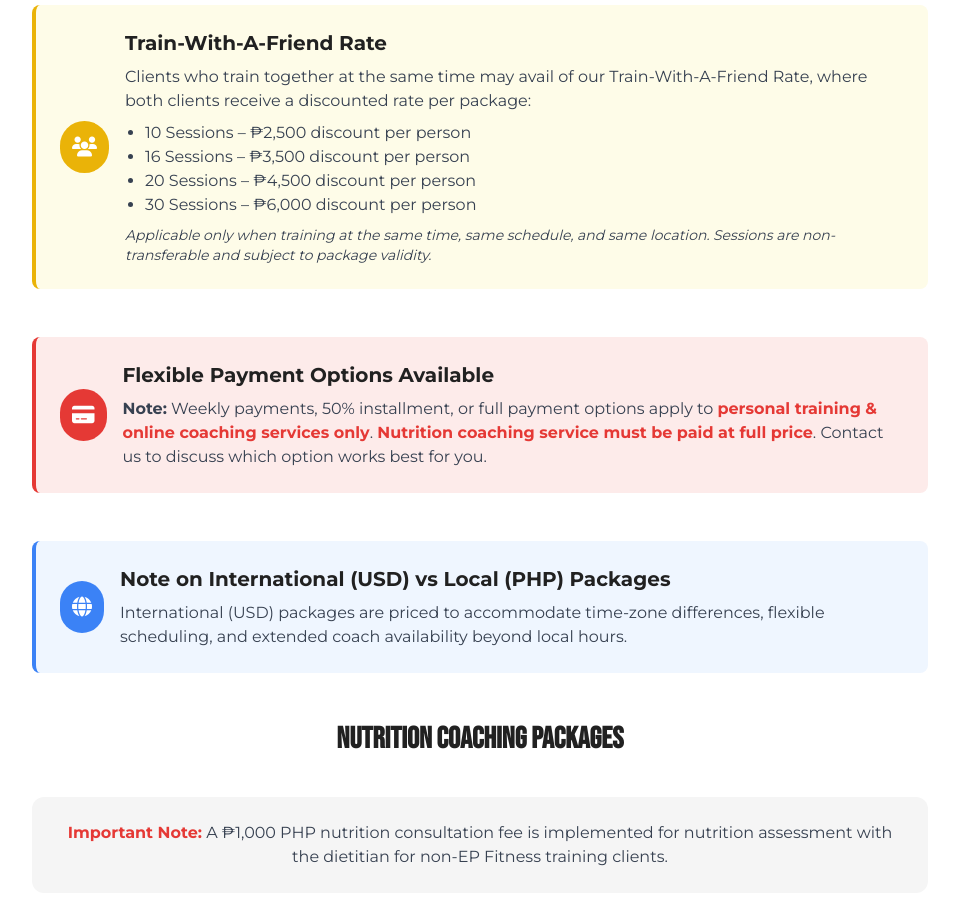
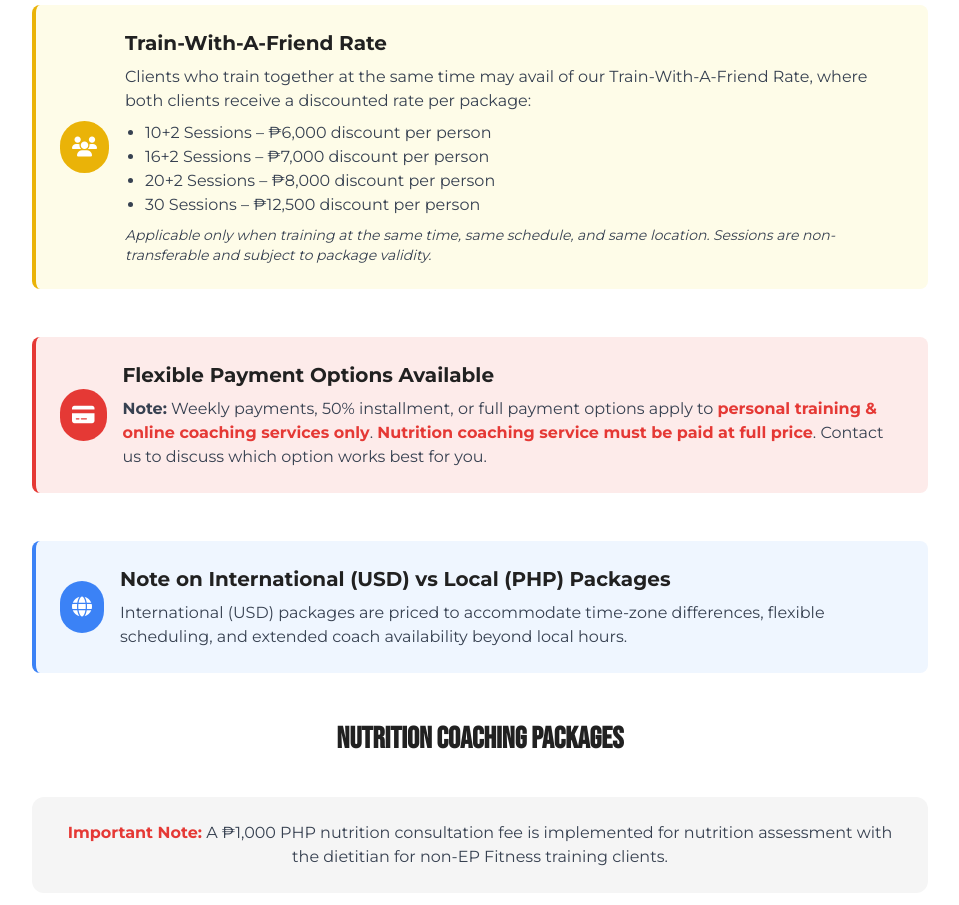
Before and after one commit to mustafahassan065/EPFITNESS, a website: page index.html in a window 1280 px wide. Shown: the part 9760-10665 px from the top of the page, without its empty margins (160-1119 px from the left). Drawn offline with nearby package versions, Linux system fonts and the light colour scheme.

Commit message:
Update index.html

```diff
--- a/index.html
+++ b/index.html
@@ -1057,7 +1057,7 @@
             </div>
 
             <!-- Train-With-A-Friend Rate Note -->
-            <div class="mb-12 bg-yellow-50 border-l-4 border-yellow-500 p-6 rounded-lg max-w-4xl mx-auto">
+                        <div class="mb-12 bg-yellow-50 border-l-4 border-yellow-500 p-6 rounded-lg max-w-4xl mx-auto">
                 <div class="flex items-center">
                     <div class="bg-yellow-500 text-white p-3 rounded-full mr-4">
                         <i class="fas fa-users text-xl"></i>
@@ -1068,10 +1068,10 @@
                             Clients who train together at the same time may avail of our Train-With-A-Friend Rate, where both clients receive a discounted rate per package:
                         </p>
                         <ul class="text-gray-700 list-disc pl-5 mb-2">
-                            <li>10 Sessions – ₱2,500 discount per person</li>
-                            <li>16 Sessions – ₱3,500 discount per person</li>
-                            <li>20 Sessions – ₱4,500 discount per person</li>
-                            <li>30 Sessions – ₱6,000 discount per person</li>
+                            <li>10+2 Sessions – ₱6,000 discount per person</li>
+                            <li>16+2 Sessions – ₱7,000 discount per person</li>
+                            <li>20+2 Sessions – ₱8,000 discount per person</li>
+                            <li>30 Sessions – ₱12,500 discount per person</li>
                         </ul>
                         <p class="text-gray-700 text-sm italic">
                             Applicable only when training at the same time, same schedule, and same location. Sessions are non-transferable and subject to package validity.
```
